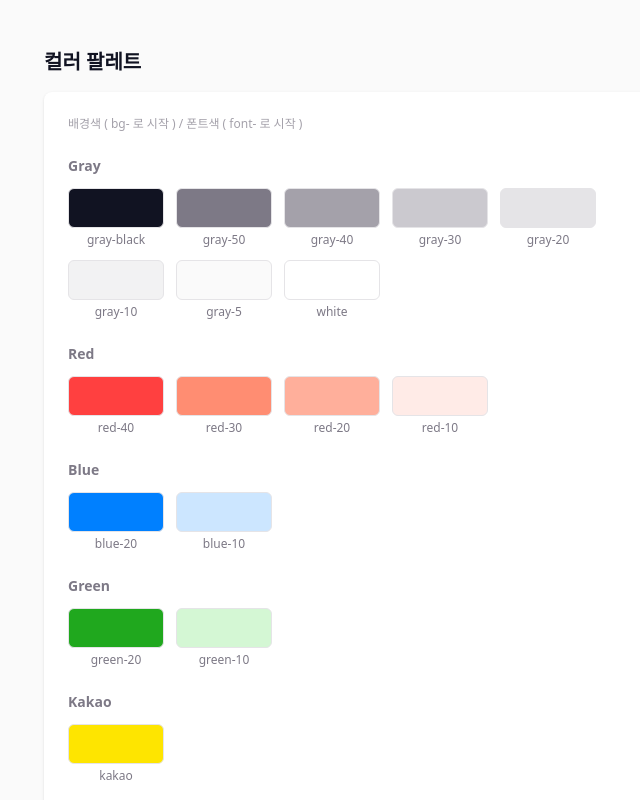
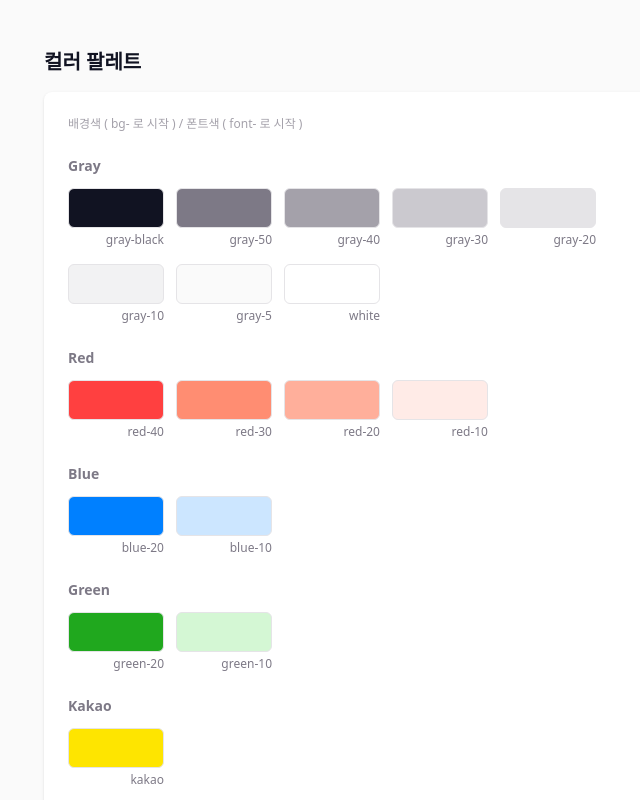
Before and after one commit to TEAM3-5/The-Julge, a Next.js app: page /dev/jeongdae in a window 1280 px wide. Shown: the top 800 px of the page, without its empty margins (260-900 px from the left). Built offline with nearby package versions, Linux system fonts and the light colour scheme.

Commit message:
feat: 컬러 값 세팅 추가 작업

```diff
--- a/src/app/dev/jeongdae/page.tsx
+++ b/src/app/dev/jeongdae/page.tsx
@@ -9,7 +9,7 @@ export default function Jeongdae() {
               배경색 ( bg- 로 시작 ) / 폰트색 ( font- 로 시작 )
             </h3>
             <h2 className="text-sm font-semibold text-gray-50">Gray</h2>
-            <div className="flex flex-wrap gap-3">
+            <div className="flex flex-wrap gap-x-3 gap-y-4">
               <ColorChip name="gray-black" className="bg-gray-black" />
               <ColorChip name="gray-50" className="bg-gray-50" />
               <ColorChip name="gray-40" className="bg-gray-40" />
@@ -23,7 +23,7 @@ export default function Jeongdae() {
 
           <div className="space-y-3">
             <h2 className="text-sm font-semibold text-gray-50">Red</h2>
-            <div className="flex flex-wrap gap-3">
+            <div className="flex flex-wrap gap-x-3 gap-y-4">
               <ColorChip name="red-40" className="bg-red-40" />
               <ColorChip name="red-30" className="bg-red-30" />
               <ColorChip name="red-20" className="bg-red-20" />
@@ -33,7 +33,7 @@ export default function Jeongdae() {
 
           <div className="space-y-3">
             <h2 className="text-sm font-semibold text-gray-50">Blue</h2>
-            <div className="flex flex-wrap gap-3">
+            <div className="flex flex-wrap gap-x-3 gap-y-4">
               <ColorChip name="blue-20" className="bg-blue-20" />
               <ColorChip name="blue-10" className="bg-blue-10" />
             </div>
@@ -41,7 +41,7 @@ export default function Jeongdae() {
 
           <div className="space-y-3">
             <h2 className="text-sm font-semibold text-gray-50">Green</h2>
-            <div className="flex flex-wrap gap-3">
+            <div className="flex flex-wrap gap-x-3 gap-y-4">
               <ColorChip name="green-20" className="bg-green-20 text-white" />
               <ColorChip name="green-10" className="bg-green-10" />
             </div>
@@ -79,7 +79,7 @@ type ColorChipProps = {
 
 function ColorChip({ name, className = '' }: ColorChipProps) {
   return (
-    <div className="flex flex-col items-center gap-1">
+    <div className="flex flex-col items-end gap-1">
       <div className={`h-10 w-24 rounded-md border border-gray-20 ${className}`} />
       <span className="text-xs text-gray-50">{name}</span>
     </div>
```
